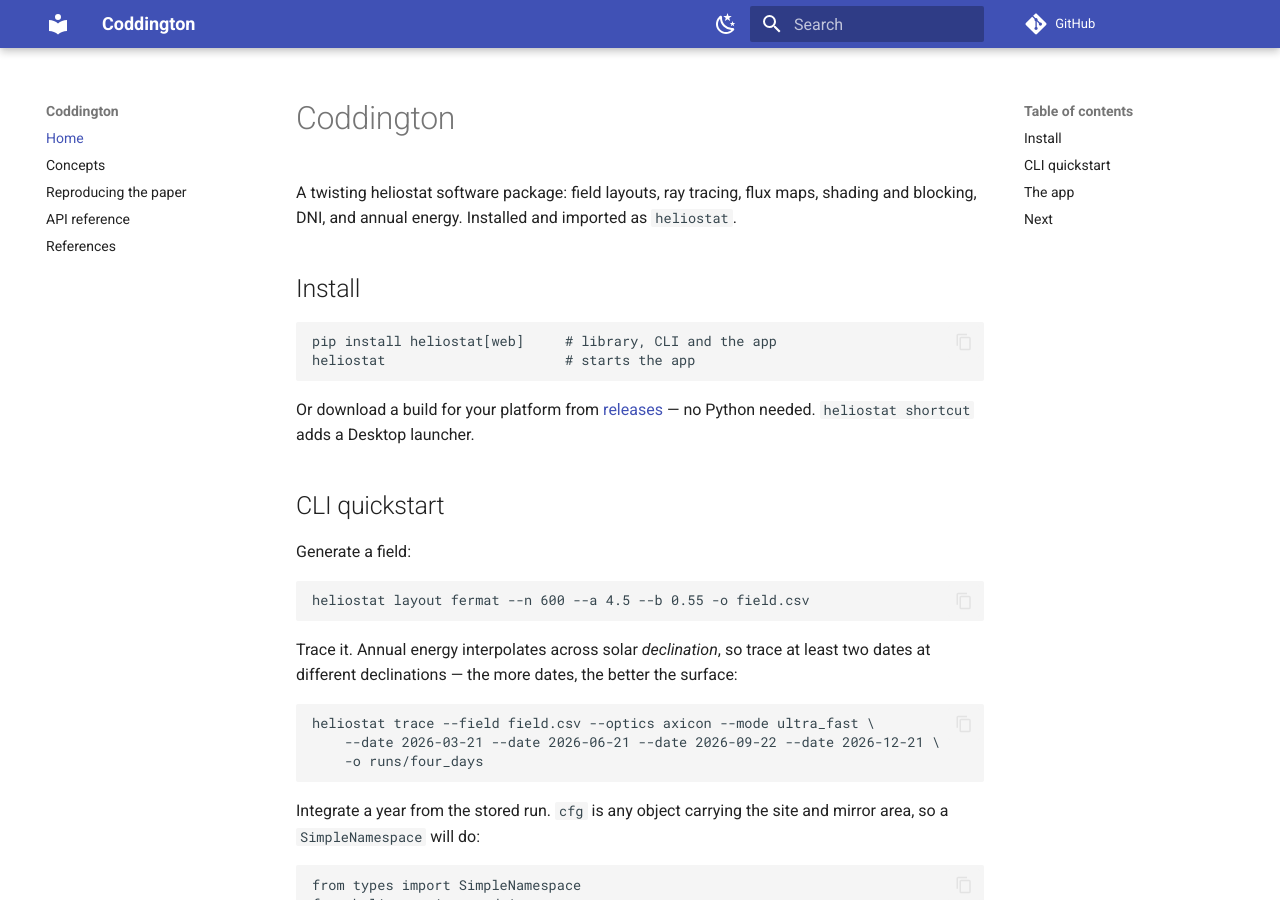
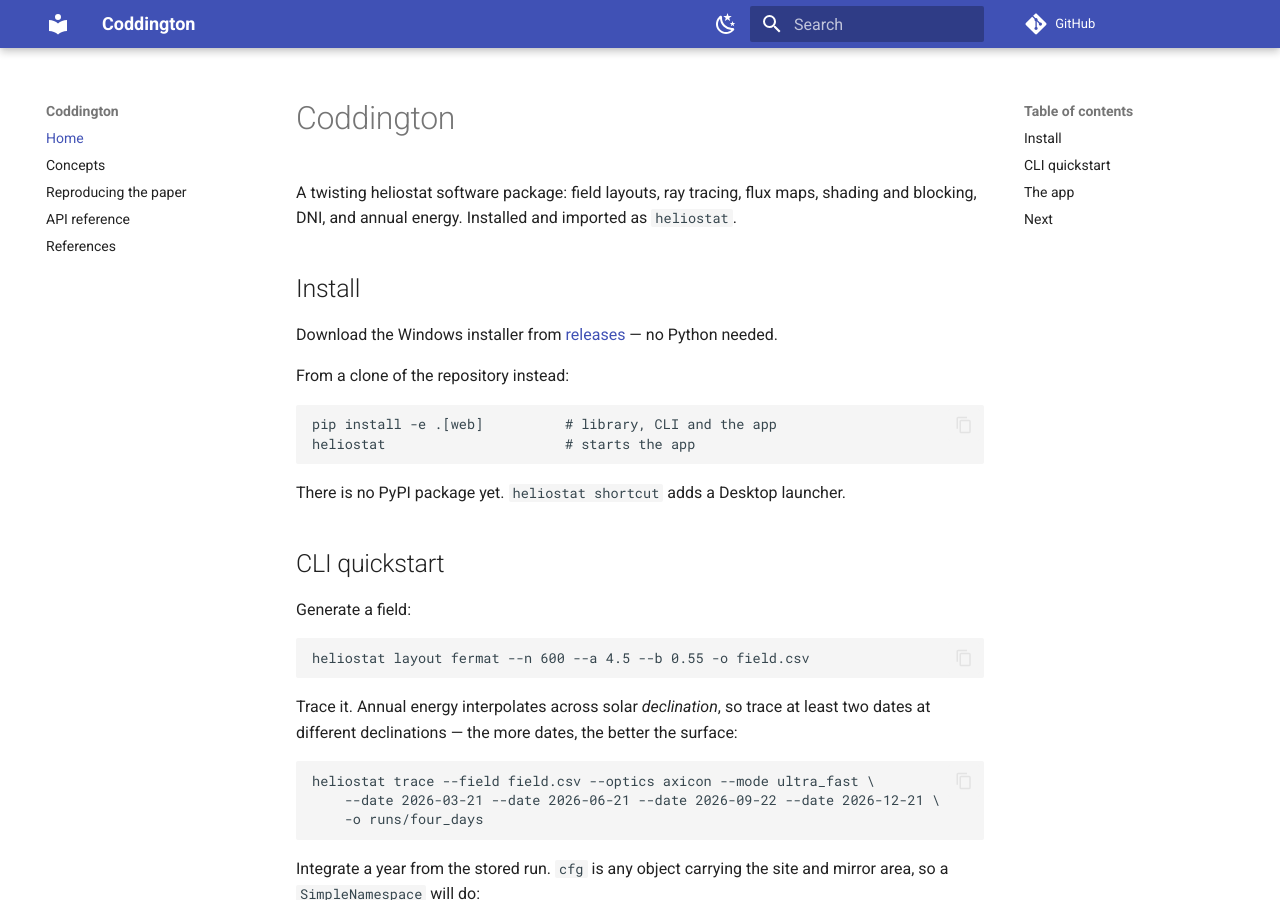
Before and after one commit to wilryk/coddington, an MkDocs documentation site: the page built from docs/index.md, in a window 1280 px wide and 900 px high. Built offline with MkDocs 1.6.1 and Material for MkDocs 9.7.7, drawn with Linux system fonts in a browser that asks for light colours; comment, search, counter and statistics services are not loaded.

Commit message:
Do not promise a package that is not published
The install instructions told people to pip install heliostat, which will
find nothing -- there is no PyPI release. Windows gets the installer, and
everyone else builds from a clone.

````diff
--- a/docs/index.md
+++ b/docs/index.md
@@ -6,14 +6,19 @@ as `heliostat`.
 
 ## Install
 
+Download the Windows installer from
+[releases](https://github.com/wilryk/coddington/releases) — no Python
+needed.
+
+From a clone of the repository instead:
+
 ```
-pip install heliostat[web]     # library, CLI and the app
+pip install -e .[web]          # library, CLI and the app
 heliostat                      # starts the app
 ```
 
-Or download a build for your platform from
-[releases](https://github.com/wilryk/coddington/releases) — no Python
-needed. `heliostat shortcut` adds a Desktop launcher.
+There is no PyPI package yet. `heliostat shortcut` adds a Desktop
+launcher.
 
 ## CLI quickstart
 
````
Also changed, not shown: README.md (+6 -5 lines).
